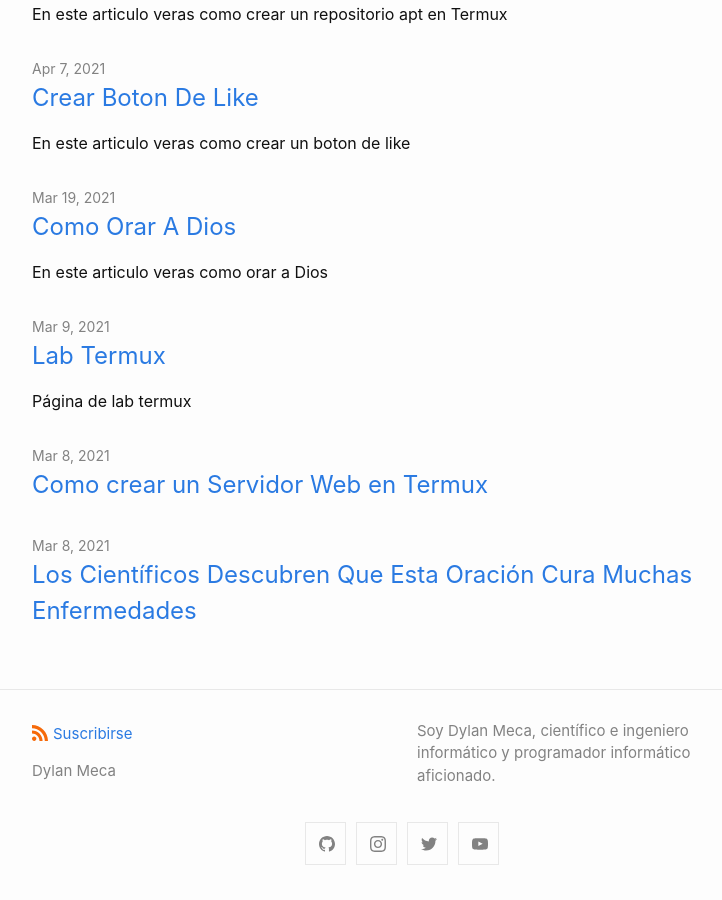
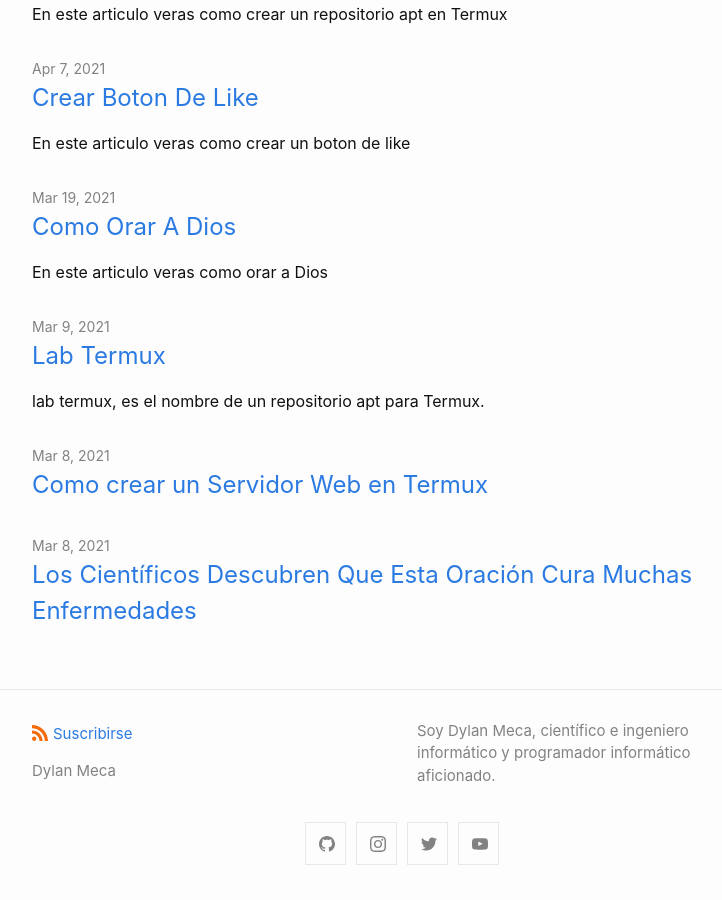
Before and after one commit to dylanmeca/dylanmeca.github.io, a Jekyll site: the page built from index.md, in a window 1280 px wide and 900 px high, scrolled down 1746 px. Shown: the whole window, without its empty margins (238-960 px from the left). Built offline with Jekyll 4.4.1, drawn with Linux system fonts in a browser that asks for light colours.

Commit message:
Update 2021-03-09-lab-termux.md

```diff
--- a/_posts/2021-03-09-lab-termux.md
+++ b/_posts/2021-03-09-lab-termux.md
@@ -1,6 +1,6 @@
 ---
 layout: post1
-description: Página de lab termux
+description: lab termux, es el nombre de un repositorio apt para Termux.
 keywords:
   - lab termux
   - laboratorio
```
